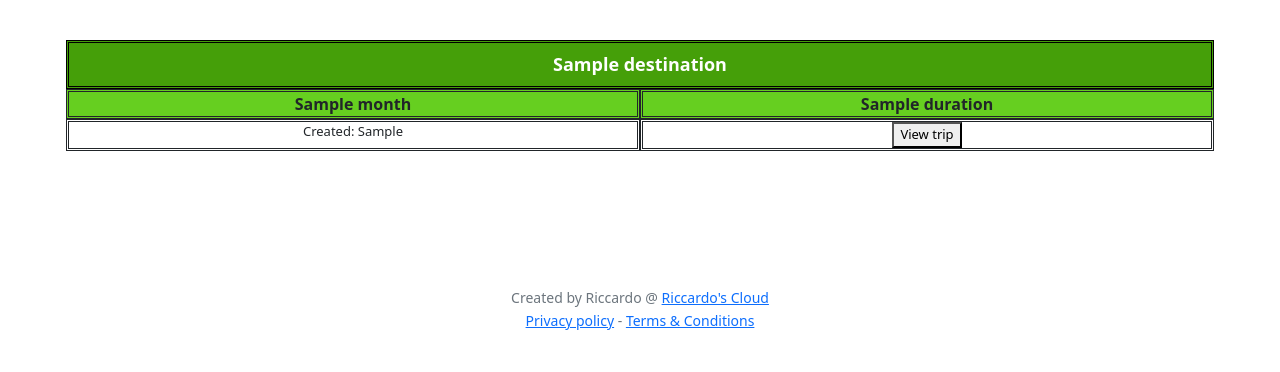
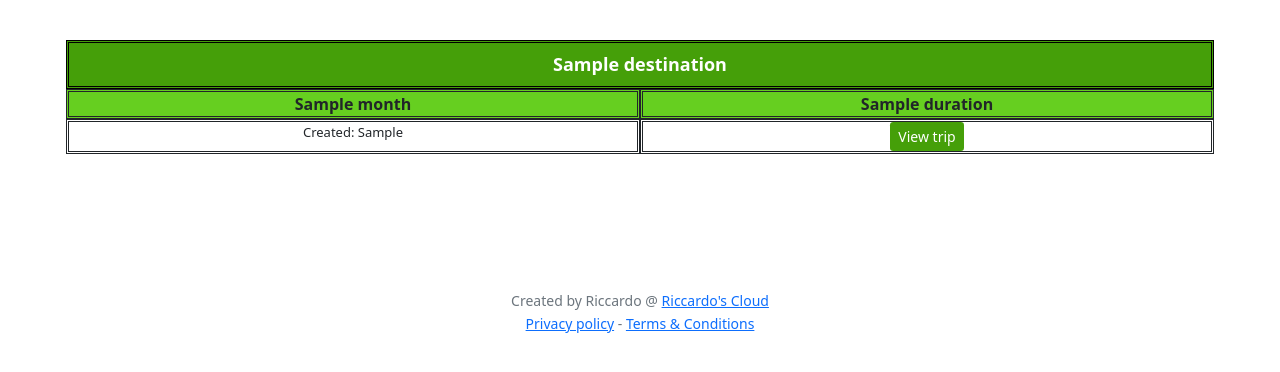
Before and after one commit to riccardoscloud/cicero, a Flask app: template templates/history.html in a window 1280 px wide. Shown: the part 252-624 px from the top of the page. Run offline with Flask 3, Linux system fonts and the light colour scheme; the template is opened without the code that fills it: most values are stand-ins (such as "Sample title", 1, 10 or a date in 2020).

Commit message:
history page layout

```diff
--- a/app.py
+++ b/app.py
@@ -1,7 +1,7 @@
 import openai
 import os
-import json
-import requests
+#import json
+#import requests
 import sqlalchemy
 
 from flask import Flask, redirect, render_template, request, url_for, make_response, Response
--- a/templates/history.html
+++ b/templates/history.html
@@ -22,8 +22,8 @@
                     <div class="col" style="border-style: double; font-weight: bold; background-color: #66cf20">{{ trip["duration"] }}</div>
                 </div>
                 <div class="row">
-                    <div class="col" style="border-style: double; font-size: small;">Created: {{ trip["generation_ts"] }}</div>
-                    <div class="col" style="border-style: double; font-size: small;"><button id="trip_id" name="trip_id" value="{{ trip['trip_id'] }}" type="submit">View trip</button></div>
+                    <div class="col" style="border-style: double; font-size: small;"><a style="vertical-align: middle">Created: {{ trip["generation_ts"] }}</a></div>
+                    <div class="col" style="border-style: double; font-size: small; vertical-align: middle;""><button class="btn btn-sm" id="trip_id" name="trip_id" value="{{ trip['trip_id'] }}" type="submit">View trip</button></div>
                 </div>
             </div>
         </div>
```
